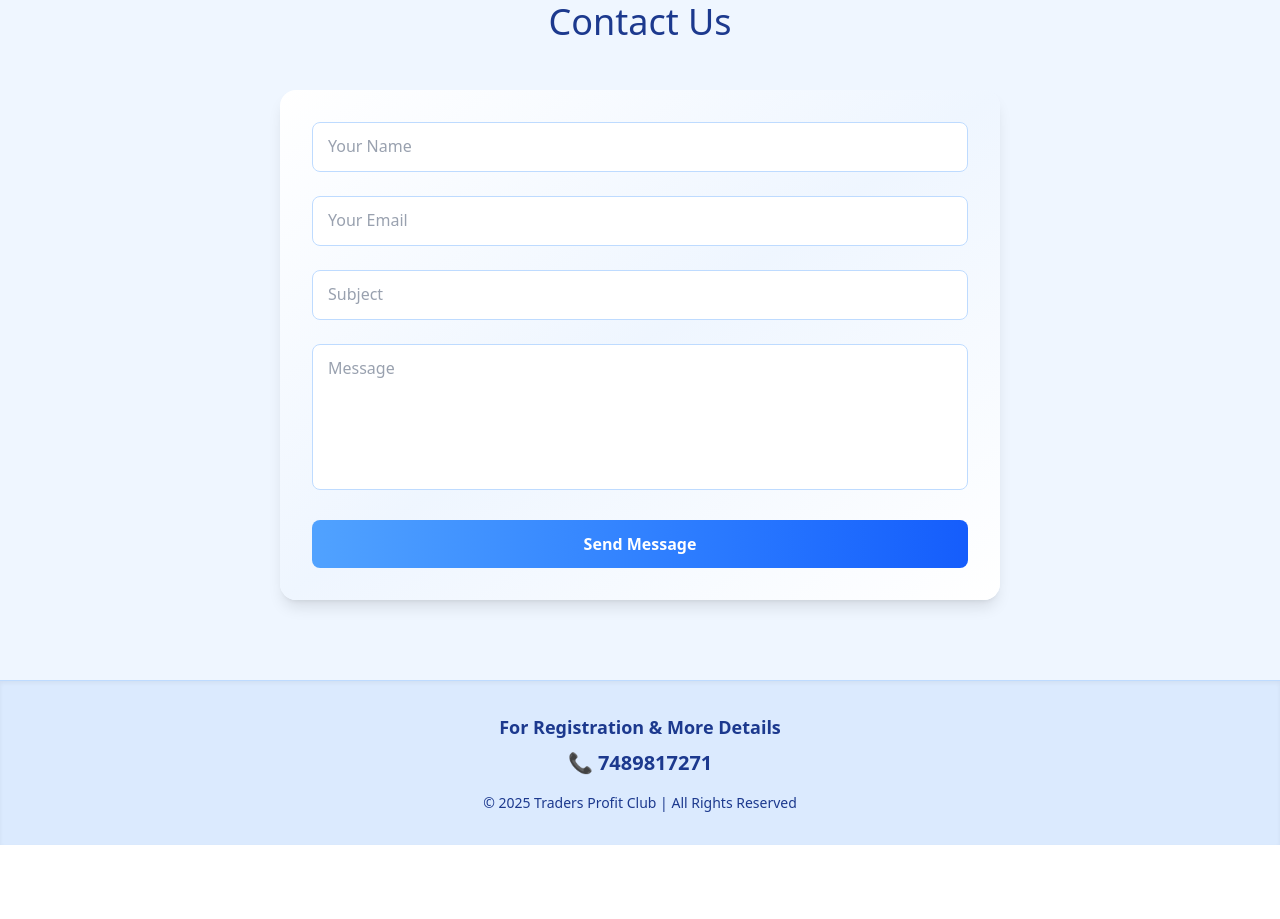
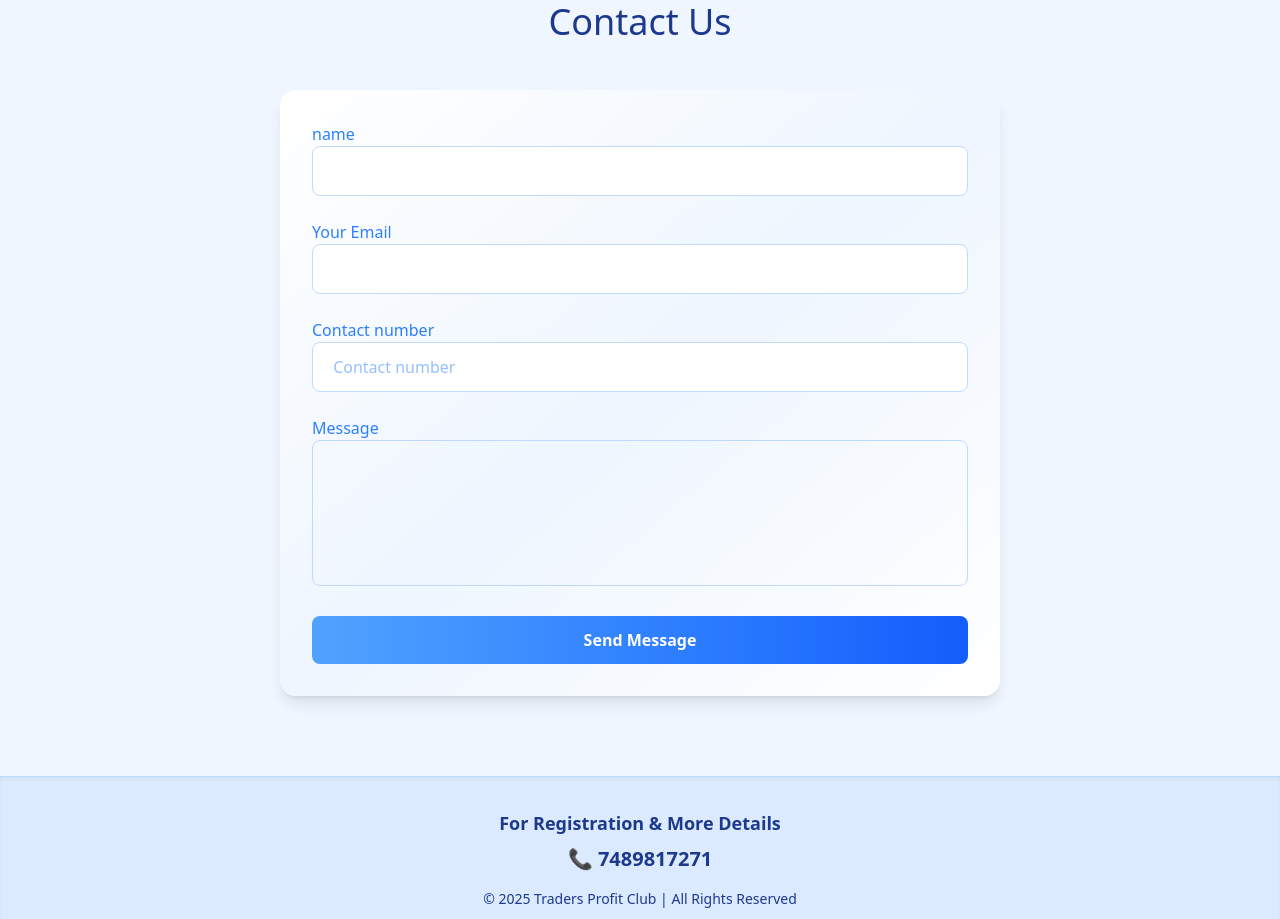
Before and after one commit to Anshul1913/stock-market-website, a React (Vite) app in the folder frontend/: page / in a window 1280 px wide. Shown: the part 4640-5559 px from the top of the page. Built offline with nearby package versions, Linux system fonts and the light colour scheme.

Commit message:
update contact form

```diff
--- a/frontend/src/components/ContactForm.jsx
+++ b/frontend/src/components/ContactForm.jsx
@@ -1,12 +1,7 @@
 // import React, { useState } from "react";
 
 // const ContactForm = () => {
-//   const [form, setForm] = useState({ name: "", contact: "", email: "", message: "" });
-//   const [status, setStatus] = useState("");
 
-//   const handleChange = (e) => {
-//     setForm({ ...form, [e.target.name]: e.target.value });
-//   };
 
 
 
@@ -68,16 +63,12 @@
 import React, { useState } from "react";
 
 const ContactForm = () => {
-  const [form, setForm] = useState({
-    name: "",
-    email: "",
-    subject: "",
-    message: "",
-  });
-   const [status, setStatus] = useState("");
+   const [form, setForm] = useState({ name: "", contact: "", email: "", message: "" });
+  const [status, setStatus] = useState("");
 
-  const handleChange = (e) =>
+  const handleChange = (e) => {
     setForm({ ...form, [e.target.name]: e.target.value });
+  };
  const handleSubmit = async (e) => {
     e.preventDefault();
     try {
@@ -88,6 +79,8 @@ const ContactForm = () => {
       });
 
       let result = await response.json();
+      console.log(result);
+
       if (result.success) {
         setStatus("✅ Message sent successfully!");
         setForm({ name: "", contact: "", email: "", message: "" });
@@ -101,7 +94,7 @@ const ContactForm = () => {
     }
   };
   return (
-    <section id="contact" className="py-16 bg-blue-50" data-aos="fade-up">
+    <section id="contact" className="py-16  bg-blue-50" data-aos="fade-up">
       <div className="max-w-3xl mx-auto px-6">
         <h2
           className="font-heading text-3xl lg:text-4xl text-blue-900 text-center mb-12"
@@ -119,62 +112,64 @@ const ContactForm = () => {
         >
           {/* Name Field */}
           <div className="relative" data-aos="fade-up" data-aos-delay="300">
+            <label className="text-blue-500"> name</label>
             <input
               type="text"
               name="name"
               value={form.name}
               onChange={handleChange}
               placeholder=" "
-              className="peer w-full bg-white border border-blue-200 rounded-lg px-4 py-3 focus:ring-2 focus:ring-blue-300 outline-none transition"
+              className="peer w-full bg-white text-blue-500 border border-blue-200 rounded-lg px-4 py-3 focus:ring-2 focus:ring-blue-300 outline-none transition"
             />
-            <label className="absolute left-4 top-3 text-gray-500 text-sm transition-all peer-placeholder-shown:top-3 peer-placeholder-shown:text-gray-400 peer-placeholder-shown:text-base peer-focus:top-1 peer-focus:text-blue-500 peer-focus:text-sm">
-              Your Name
-            </label>
+
           </div>
 
           {/* Email Field */}
           <div className="relative" data-aos="fade-up" data-aos-delay="400">
+            <label className="text-blue-500">
+              Your Email
+            </label>
             <input
               type="email"
               name="email"
               value={form.email}
               onChange={handleChange}
               placeholder=" "
-              className="peer w-full bg-white border border-blue-200 rounded-lg px-4 py-3 focus:ring-2 focus:ring-blue-300 outline-none transition"
+              className="peer w-full bg-white border text-blue-500 border-blue-200 rounded-lg px-4 py-3 focus:ring-2 focus:ring-blue-300 outline-none transition"
             />
-            <label className="absolute left-4 top-3 text-gray-500 text-sm transition-all peer-placeholder-shown:top-3 peer-placeholder-shown:text-gray-400 peer-placeholder-shown:text-base peer-focus:top-1 peer-focus:text-blue-500 peer-focus:text-sm">
-              Your Email
-            </label>
+
           </div>
 
           {/* Subject Field */}
           <div className="relative" data-aos="fade-up" data-aos-delay="500">
+             <label className="text-blue-500">
+              Contact number
+            </label>
             <input
-              type="text"
-              name="subject"
-              value={form.subject}
+              type="number"
+              name="contact"
+              value={form.contact}
               onChange={handleChange}
-              placeholder=" "
-              className="peer w-full bg-white border border-blue-200 rounded-lg px-4 py-3 focus:ring-2 focus:ring-blue-300 outline-none transition"
+              placeholder=" Contact number"
+              className="peer w-full bg-white text-blue-500 border border-blue-200 rounded-lg px-4 py-3 focus:ring-2 focus:ring-blue-300 outline-none transition"
             />
-            <label className="absolute left-4 top-3 text-gray-500 text-sm transition-all peer-placeholder-shown:top-3 peer-placeholder-shown:text-gray-400 peer-placeholder-shown:text-base peer-focus:top-1 peer-focus:text-blue-500 peer-focus:text-sm">
-              Subject
-            </label>
+
           </div>
 
           {/* Message Field */}
           <div className="relative" data-aos="fade-up" data-aos-delay="600">
+             <label className="text-blue-500">
+              Message
+            </label>
             <textarea
               name="message"
               rows="5"
               value={form.message}
               onChange={handleChange}
               placeholder=" "
-              className="peer w-full bg-white border border-blue-200 rounded-lg px-4 py-3 focus:ring-2 focus:ring-blue-300 outline-none transition resize-none"
+              className="peer w-full bg- text-blue-500 border border-blue-200 rounded-lg px-4 py-3 focus:ring-2 focus:ring-blue-300 outline-none transition resize-none"
             />
-            <label className="absolute left-4 top-3 text-gray-500 text-sm transition-all peer-placeholder-shown:top-3 peer-placeholder-shown:text-gray-400 peer-placeholder-shown:text-base peer-focus:top-1 peer-focus:text-blue-500 peer-focus:text-sm">
-              Message
-            </label>
+
           </div>
 
           {/* Submit Button */}
```
